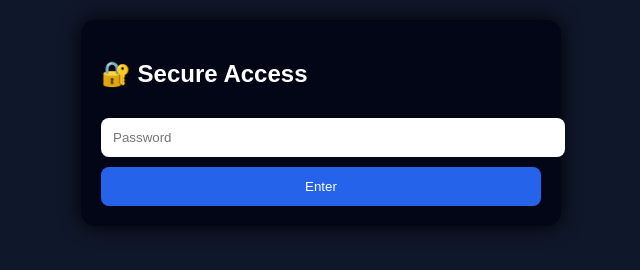
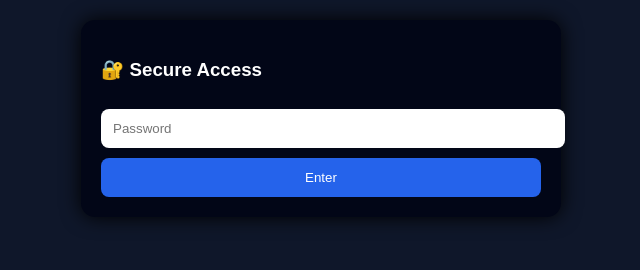
Before and after one commit to retrovir/Tele-time-pass-web, a website: page public/index.html in a window 1280 px wide. Shown: the whole page, without its empty margins (319-959 px from the left). Drawn offline with Linux system fonts and the light colour scheme.

Commit message:
Update index.html

```diff
--- a/public/index.html
+++ b/public/index.html
@@ -1,13 +1,13 @@
 <!DOCTYPE html>
 <html>
 <head>
-  <title>Secure Login</title>
+  <title>Login</title>
   <link rel="stylesheet" href="style.css">
 </head>
 <body>
 <div class="container">
   <div class="card">
-    <h2>🔐 Secure Access</h2>
+    <h3>🔐 Secure Access</h3>
     <input type="password" id="pass" placeholder="Password">
     <button onclick="login()">Enter</button>
   </div>
```
